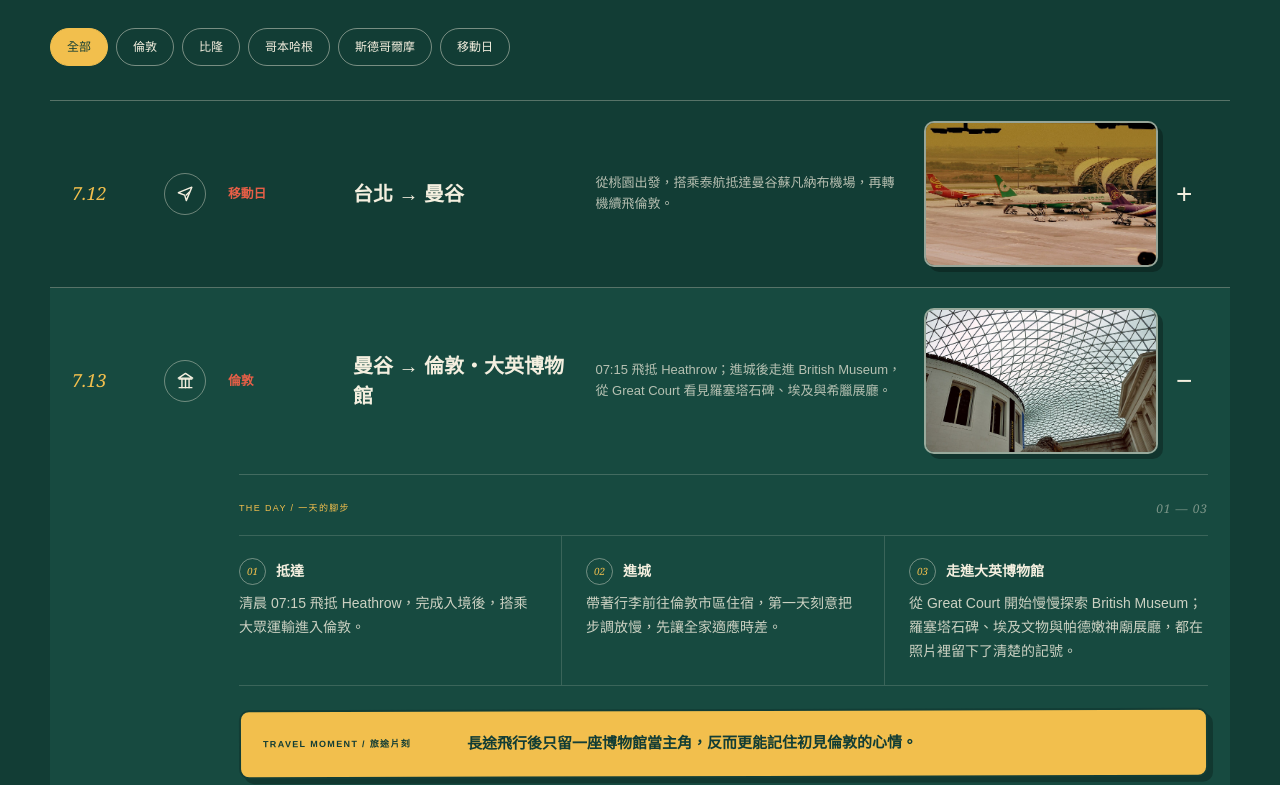
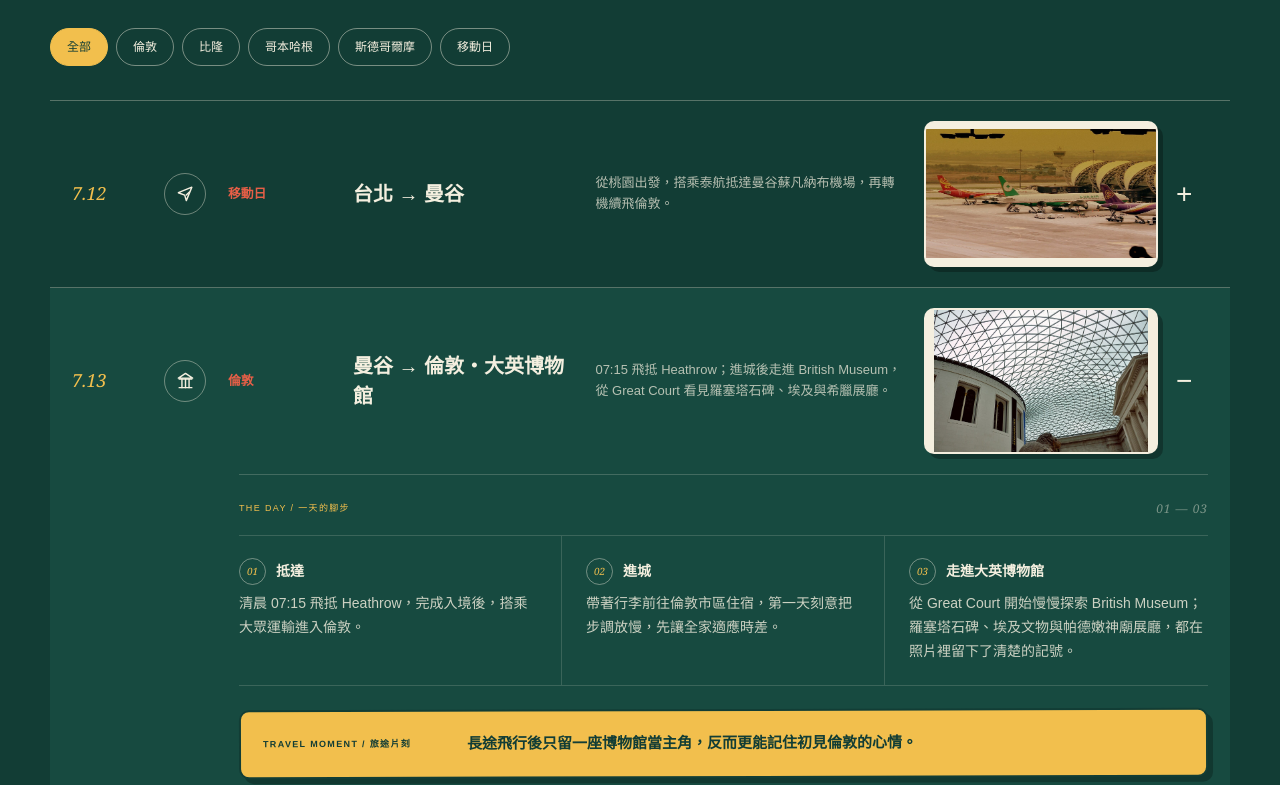
Before and after one commit to c0h3i3n/nordic-trip-2025, a Next.js app: page / in a window 1280 px wide. Shown: the part 2375-3160 px from the top of the page. Built offline with nearby package versions, Linux system fonts and the light colour scheme.

Commit message:
Show full daily travel photos

```diff
--- a/app/globals.css
+++ b/app/globals.css
@@ -72,9 +72,9 @@ button { font:inherit; }
 .day-summary { width:100%; border:0; color:inherit; background:transparent; display:grid; grid-template-columns:74px 46px minmax(0,1fr) 234px 32px; gap:18px; align-items:center; padding:20px 22px; text-align:left; cursor:pointer; }
 .date { font-family:Georgia,serif; font-style:italic; font-size:18px; color:var(--yellow); }.day-icon { border:1px solid rgba(244,239,223,.4); width:42px; height:42px; border-radius:50%; display:grid; place-items:center; color:var(--paper); }.day-icon svg { width:19px; height:19px; stroke-width:1.8; }
 .day-title { display:grid; grid-template-columns:100px minmax(210px,.7fr) 1fr; gap:25px; align-items:center; }.day-title small { color:var(--coral); font-weight:900; }.day-title strong { font-size:20px; }.day-title em { font-style:normal; font-size:13px; line-height:1.6; opacity:.72; }
-.day-photo { width:234px; height:146px; display:block; overflow:hidden; border:2px solid rgba(244,239,223,.55); border-radius:var(--radius-sm); background:rgba(244,239,223,.08); box-shadow:5px 5px 0 rgba(0,0,0,.28); transition:transform .25s ease,box-shadow .25s ease; }
-.day-photo img { display:block; width:100%; height:100%; object-fit:cover; transition:transform .45s ease,filter .3s ease; }
-@media (hover:hover) { .day-summary:hover .day-photo { transform:translate(-2px,-2px); box-shadow:8px 8px 0 rgba(0,0,0,.28); }.day-summary:hover .day-photo img { transform:scale(1.04); filter:saturate(1.08); } }
+.day-photo { width:234px; height:146px; display:block; overflow:hidden; border:2px solid rgba(244,239,223,.55); border-radius:var(--radius-sm); background:var(--paper); box-shadow:5px 5px 0 rgba(0,0,0,.28); transition:transform .25s ease,box-shadow .25s ease; }
+.day-photo img { display:block; width:100%; height:100%; object-fit:contain; background:var(--paper); transition:filter .3s ease; }
+@media (hover:hover) { .day-summary:hover .day-photo { transform:translate(-2px,-2px); box-shadow:8px 8px 0 rgba(0,0,0,.28); }.day-summary:hover .day-photo img { filter:saturate(1.08); } }
 .plus { font-size:28px; font-weight:200; }.day-detail { padding:0 22px 34px 189px; animation:reveal .25s ease; }
 @keyframes reveal { from { opacity:0; transform:translateY(-8px); } }.day-detail small { font-size:9px; letter-spacing:.15em; color:var(--yellow); }.day-detail p { margin:6px 0 0; }
 .journal-detail { padding-top:25px; border-top:1px solid rgba(244,239,223,.2); }
```
